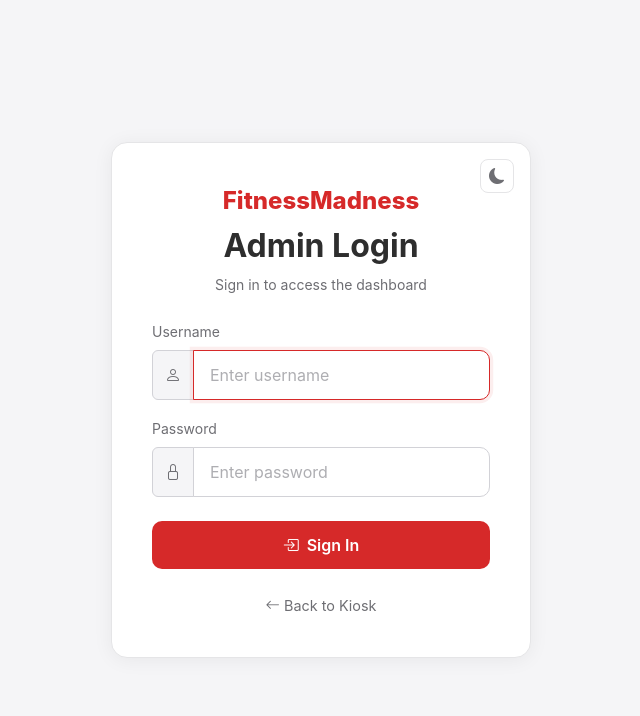
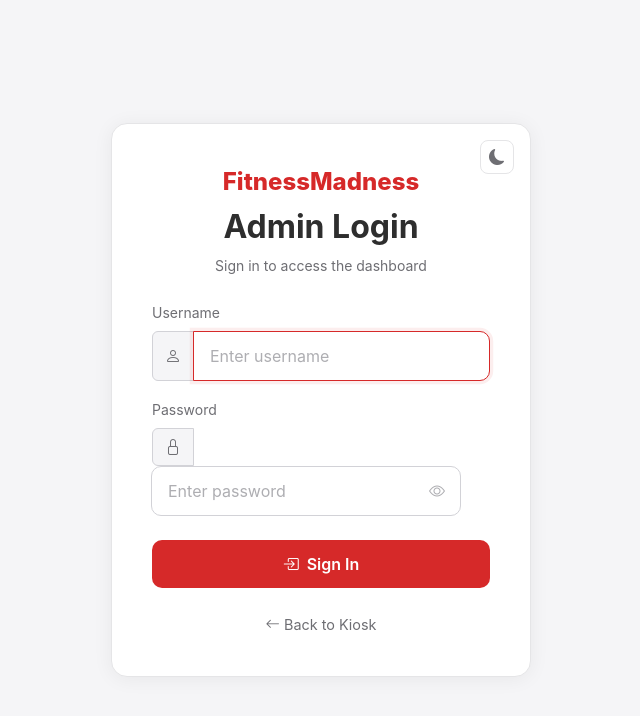
Before and after one commit to reymartlouie/fitnessmadness, a Flask app: page /auth/login in a window 1280 px wide. Shown: the top 716 px of the page, without its empty margins (319-959 px from the left). Run offline with Flask 3, Linux system fonts and the light colour scheme; some libraries are stand-ins or nearby versions.

Commit message:
feat: eye toggle on all password fields system-wide
Auto-wires a show/hide button into every input[type="password"] on page
load — no per-field markup needed. Covers login, change password,
profile PIN fields, and any future password inputs automatically.

Eye icon sits inside the right edge of the input; switches to eye-slash
when password is visible. Works in both light and dark mode.

Co-Authored-By: Claude Sonnet 4.6 <noreply@anthropic.com>

```diff
--- a/templates/admin/login.html
+++ b/templates/admin/login.html
@@ -129,6 +129,24 @@
             border-color: var(--accent);
             color: var(--accent);
         }
+        .pw-wrap { position: relative; display: block; }
+        .pw-wrap input { padding-right: 2.75rem !important; }
+        .pw-eye {
+            position: absolute;
+            right: 0.8rem;
+            top: 50%;
+            transform: translateY(-50%);
+            background: none;
+            border: none;
+            color: var(--text-subtle);
+            cursor: pointer;
+            padding: 0.2rem;
+            font-size: 1rem;
+            line-height: 1;
+            transition: color 0.15s;
+            z-index: 5;
+        }
+        .pw-eye:hover { color: var(--accent); }
     </style>
 </head>
 <body>
@@ -204,6 +222,24 @@
             if (icon) icon.className = theme === 'dark' ? 'bi bi-sun-fill' : 'bi bi-moon-fill';
         }
         updateThemeIcon(document.documentElement.getAttribute('data-theme') || 'light');
+
+        document.querySelectorAll('input[type="password"]').forEach(function(inp) {
+            var wrap = document.createElement('div');
+            wrap.className = 'pw-wrap';
+            inp.parentNode.insertBefore(wrap, inp);
+            wrap.appendChild(inp);
+            var btn = document.createElement('button');
+            btn.type = 'button';
+            btn.className = 'pw-eye';
+            btn.setAttribute('aria-label', 'Toggle visibility');
+            btn.innerHTML = '<i class="bi bi-eye"></i>';
+            wrap.appendChild(btn);
+            btn.addEventListener('click', function() {
+                var show = inp.type === 'password';
+                inp.type = show ? 'text' : 'password';
+                btn.innerHTML = '<i class="bi bi-eye' + (show ? '-slash' : '') + '"></i>';
+            });
+        });
     </script>
 </body>
 </html>
```
Also changed, not shown: templates/admin/base.html (+39 -0 lines).
